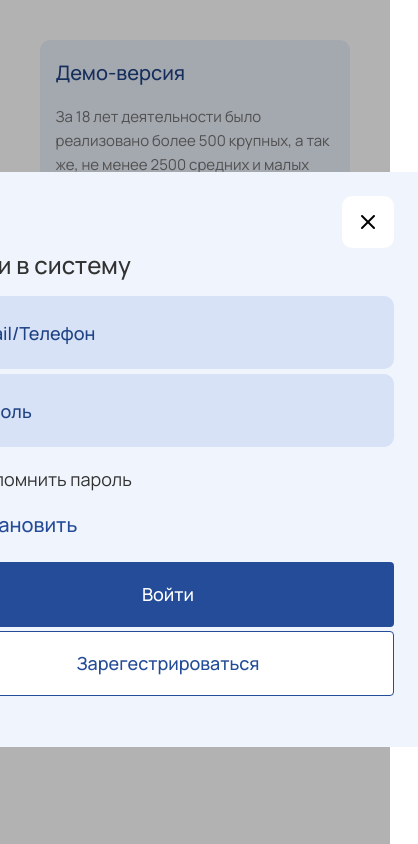
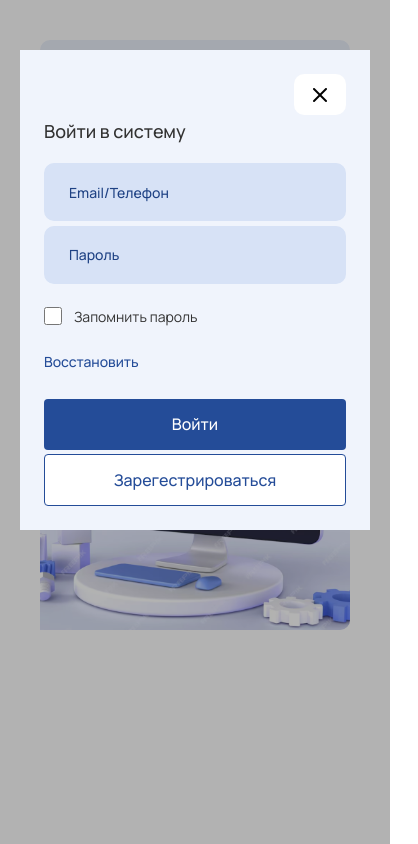
Before and after one commit to AleksandrZanko/test_16_07, a plain HTML site: page index.html in a window 390 px wide. Shown: the whole page, 418 px wide, since content can reach past the window. Drawn offline with Linux system fonts and the light colour scheme.

Commit message:
feat: add js

```diff
--- a/css/style.css
+++ b/css/style.css
@@ -101,7 +101,7 @@
   z-index: 10;
 }
 
-.popup__close {
+.popup__close-button {
   width: 52px;
   height: 52px;
 
@@ -116,10 +116,14 @@
   border: none;
 }
 
-.popup__close:hover {
+.popup__close-button:hover {
   opacity: 0.4;
   transition: all 0.3s;
   cursor: pointer;
+}
+
+.hide {
+  display: none;
 }
 
 .popup__title {
@@ -134,6 +138,11 @@
   color: #323232;
 
   text-align: left;
+}
+
+.popup__save-password-checkbox,
+.popup__save-password:hover {
+  cursor: pointer;
 }
 
 .popup__input {
@@ -182,8 +191,8 @@
 .popup__save-password-checkbox {
   margin-right: 15px;
 
-  width: 16px;
-  height: 16px;
+  width: 18px;
+  height: 18px;
 
   border: 2px solid #323232;
 }
@@ -223,8 +232,7 @@
   box-sizing: border-box;
 }
 
-.popup__button-open:hover,
-.popup__button-registration:hover {
+.popup__button-open:hover {
   opacity: 0.8;
   transition: all 0.3s;
   cursor: pointer;
@@ -241,6 +249,10 @@
   color: #244c98;
   background-color: #ffffff;
   border: 1px solid #244c98;
+}
+
+.popup__button-registration:hover {
+	cursor: not-allowed;
 }
 
 .overlay {
@@ -325,6 +337,33 @@
       height: 300px;
       background-position: center bottom;
     }
+
+		.popup {
+			top: 50px;
+			left: calc(50% - 175px);
+			width: 350px;
+			height: 480px;
+		}
+
+		.popup__title {
+			font-size: 18px;
+		}
+
+		.popup__restore-password,
+		.popup__save-password,
+		.popup__input,
+		.popup__input::placeholder {
+			font-size: 14px;
+		}
+
+		.popup__save-password-checkbox {
+			margin-right: 12px;
+		}
+
+		.popup__button-open,
+		.popup__button-registration {
+			font-size: 16px;
+		}
   }
 
   @media (max-width: 550px) {
--- a/index.html
+++ b/index.html
@@ -27,30 +27,41 @@
         </div>
         <div class="promo__img"></div>
       </section>
-      <div class="popup">
-        <button class="popup__close"></button>
+      <form class="popup">
+        <button class="popup__close-button" type="button"></button>
         <p class="popup__title">Войти в систему</p>
         <input
           class="popup__input popup__input--login"
           type="text"
+          name="login"
           placeholder="Email/Телефон"
           required
         />
         <input
           class="popup__input popup__input--password"
           type="password"
+          name="password"
           placeholder="Пароль"
           required
         />
         <div class="popup__save-password-wrapper">
-          <input class="popup__save-password-checkbox" type="checkbox" />
-          <span class="popup__save-password">Запомнить пароль</span>
+          <input
+            id="save-password-checkbox"
+            class="popup__save-password-checkbox"
+            type="checkbox"
+          />
+          <label for="save-password-checkbox" class="popup__save-password"
+            >Запомнить пароль</label
+          >
         </div>
         <a href="#" class="popup__restore-password">Восстановить</a>
-        <button class="popup__button-open">Войти</button>
-        <button class="popup__button-registration">Зарегестрироваться</button>
-      </div>
+        <button class="popup__button-open" type="submit">Войти</button>
+        <button class="popup__button-registration" disabled>
+          Зарегестрироваться
+        </button>
+      </form>
     </main>
-		<div class="overlay"></div>
+    <div class="overlay"></div>
+    <script src="./main.js"></script>
   </body>
 </html>
--- a/main.js
+++ b/main.js
@@ -0,0 +1,15 @@
+const closeButton = document.querySelector(".popup__close-button");
+const form = document.querySelector(".popup");
+const overlay = document.querySelector(".overlay");
+const openButton = document.querySelector(".popup__button-open");
+
+closeButton.addEventListener("click", () => {
+  form.classList.add("hide");
+  overlay.classList.add("hide");
+});
+
+form.addEventListener("submit", (e) => {
+  e.preventDefault();
+  form.classList.add("hide");
+  overlay.classList.add("hide");
+});
```
Lines whose indentation alone changed are shown as unchanged.
